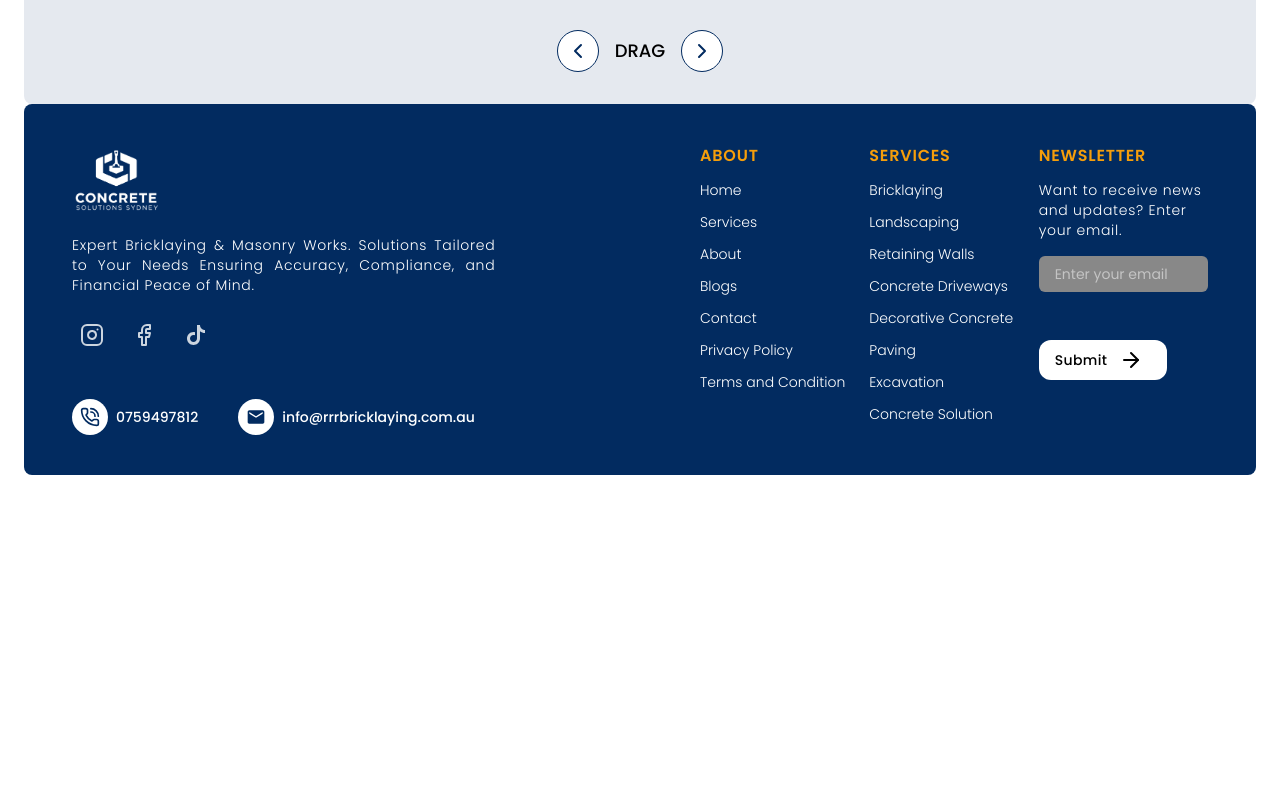
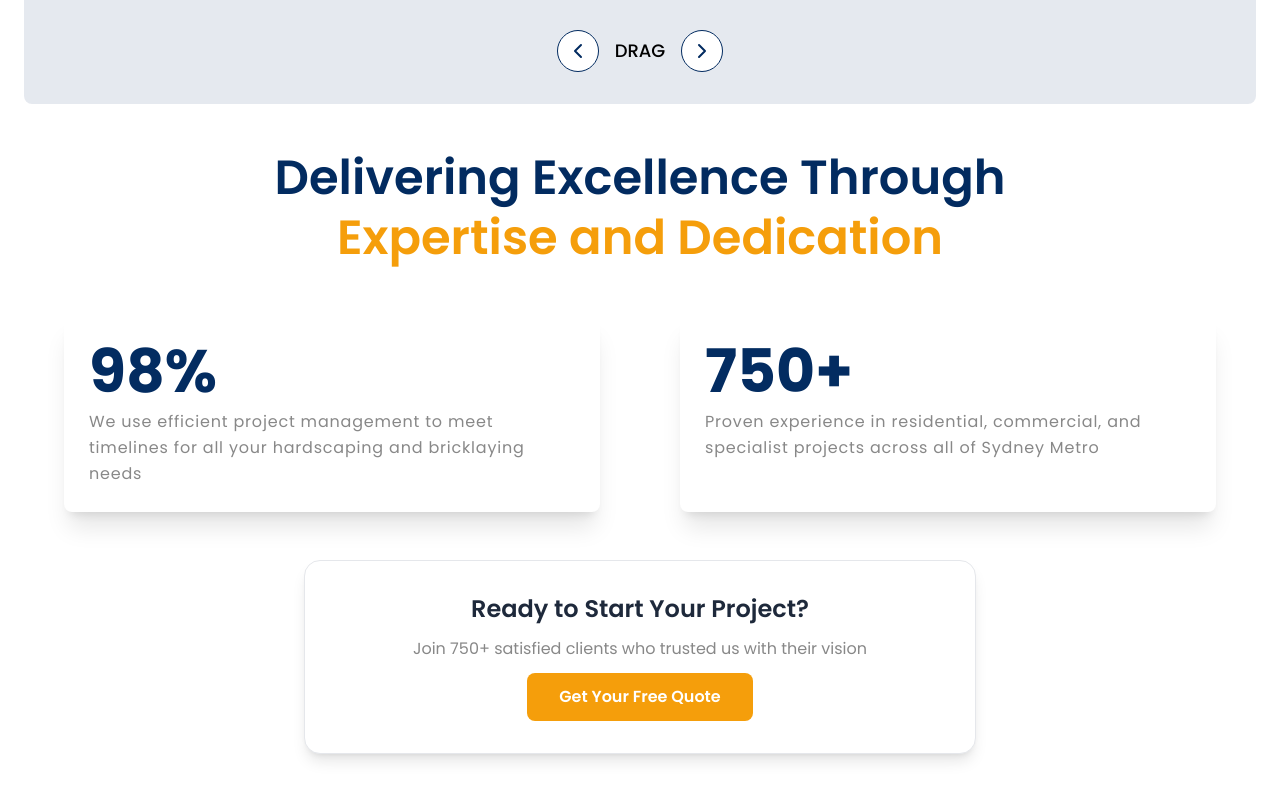
Before and after one commit to Yadee9910/Concrete_solutions_sydeny, a Next.js app: page / in a window 1280 px wide. Shown: the part 1894-2680 px from the top of the page. Before the commit the page ends 2369 px from the top, so only its background shows below. Built offline with nearby package versions, Linux system fonts and the light colour scheme.

Commit message:
feat:implemented delivering section

```diff
--- a/app/page.tsx
+++ b/app/page.tsx
@@ -156,7 +156,43 @@ function page() {
     {/* <---home service section----> */}
     <ServicesHome />
 
+    {/* <----delivering section ------> */}
+    <div className="min-h-[88vh] flex flex-col gap-12 mx-auto py-6 max-w-6xl">
+
+        {/* the header  */}
+        <div className="text-center">
+            <h2 className="text-2xl md:text-5xl font-semibold text-secondary leading-tight">
+               Delivering Excellence Through <span className="text-primary block"> Expertise and Dedication </span>
+            </h2>
+        </div>
+
+          {/* the stats */}
+          <div className="grid grid-cols-2 gap-20">
+            <div className="flex flex-col gap-2 bg-main shadow-xl p-6 rounded-lg  border border-main/20">
+                <h1 className="text-secondary animate-pulse  font-bold text-6xl">98%</h1>
+                <p className="text-text leading-relaxed tracking-wider">We use efficient project management to meet timelines for all your hardscaping and bricklaying needs</p>
+            </div>
+
+            <div className="flex flex-col gap-2 bg-main shadow-xl p-6 rounded-lg  border border-main/20">
+                <h1 className="text-secondary animate-pulse  font-bold text-6xl">750+</h1>
+                <p className="text-text leading-relaxed tracking-wider">Proven experience in residential, commercial, and specialist projects across all of Sydney Metro</p>
+            </div>
+
+          </div>
+
+            {/* the get quote section */}
+            <div className="text-center ">
+              <div className="bg-white flex flex-col gap-3  justify-center items-center rounded-2xl p-8 shadow-lg border border-gray-200 max-w-2xl mx-auto ">
+                <h3 className="text-2xl font-semibold text-dark">Ready to Start Your Project?</h3>
+                <p className="text-text">Join 750+ satisfied clients who trusted us with their vision</p>
+                <button className="bg-primary w-fit cursor-pointer text-main px-8 py-3 rounded-lg font-semibold transition duration-300 transform hover:-translate-y-1 ">
+                    Get Your Free Quote
+                </button>
+              </div>
+
+            </div>
     </div>
+  </div>
 
   );
 }
--- /dev/null
+++ b/pages/Home/ClientHome.tsx
@@ -0,0 +1,9 @@
+import React from 'react'
+
+function ClientHome() {
+  return (
+    <div>ClientHome</div>
+  )
+}
+
+export default ClientHome
```
